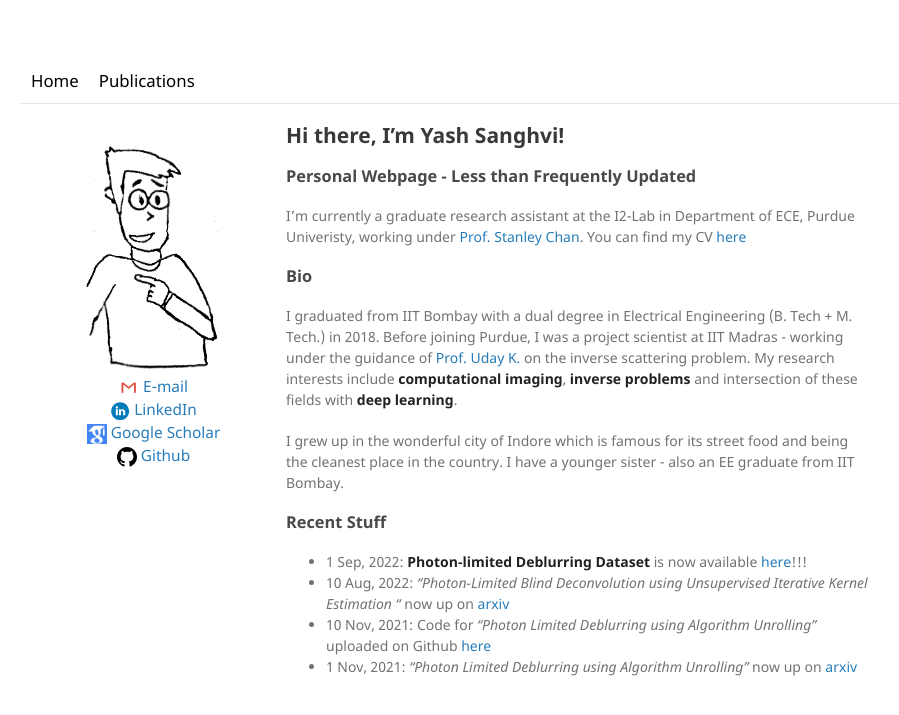
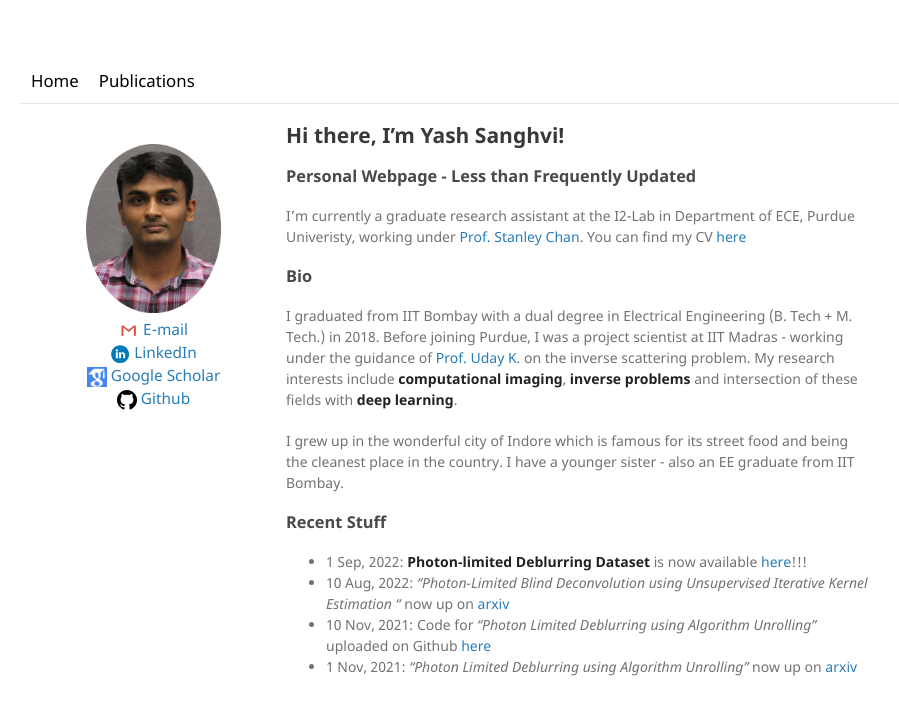
Before and after one commit to sanghviyashiitb/sanghviyashiitb.github.io, a Jekyll site: the page built from index.md, in a window 1280 px wide. Shown: the top 715 px of the page, without its empty margins (119-1018 px from the left). Built offline with Jekyll 4.4.1, drawn with Linux system fonts in a browser that asks for light colours.

Commit message:
Update default.html

```diff
--- a/_layouts/default.html
+++ b/_layouts/default.html
@@ -21,7 +21,7 @@
 
       <div  style="width:25%; float:left; padding: 20px 20px;">
           <center>
-          <img src="/assets/img/homepage_img.png" alt="Logo" width="60%"/>
+          <img src="/assets/Yash_Headshot-modified.png" alt="Logo" width="60%"/>
           <div style="font-size: 1.1em "Noto Sans", "Helvetica Neue", Helvetica, Arial, sans-serif; float:left;">
             <a href="mailto:sanghviyash95@gmail.com"> <img src ="assets/img/gmail.svg" width = "20" style="vertical-align:middle"/> E-mail</a> <br>
             <a href="https://www.linkedin.com/in/yash-sanghvi-4729838b/"> <img src ="assets/img/linkedin.svg" width = "20" style="vertical-align:middle"/> LinkedIn</a> <br>
```
